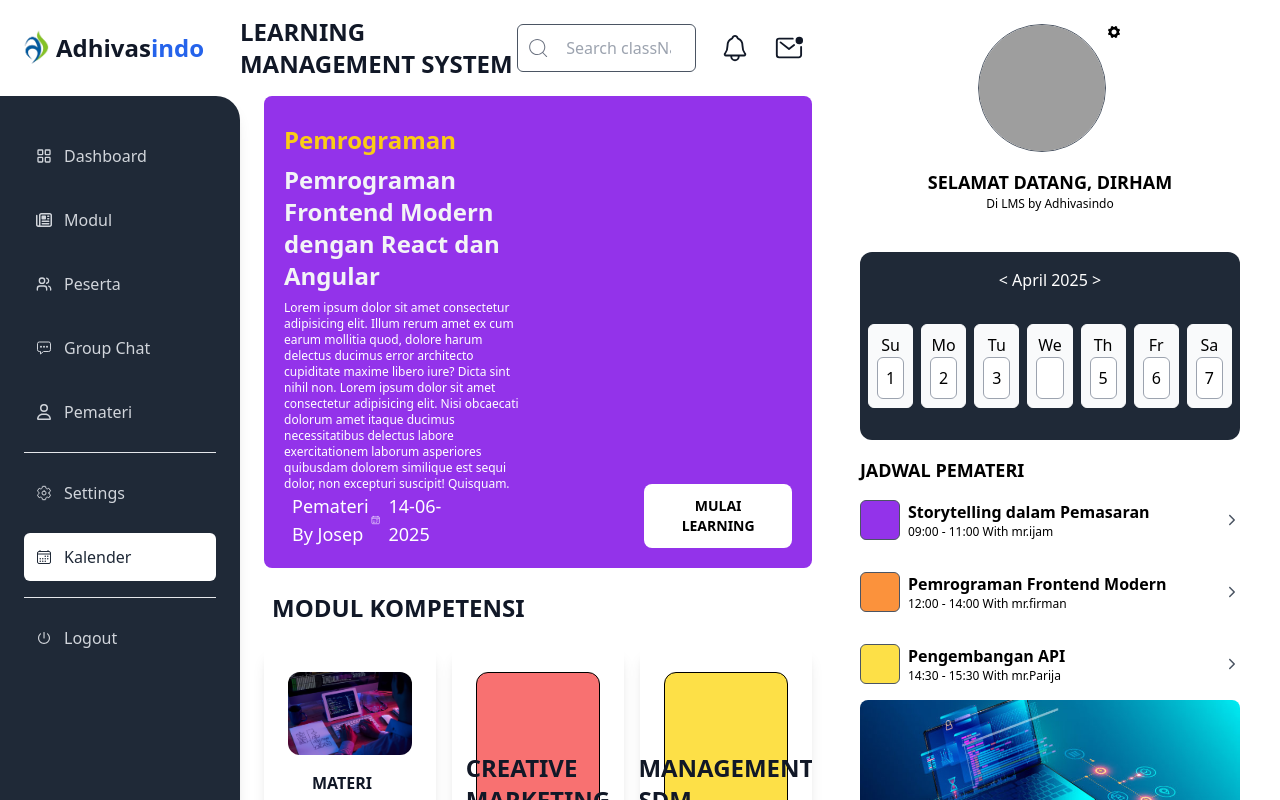
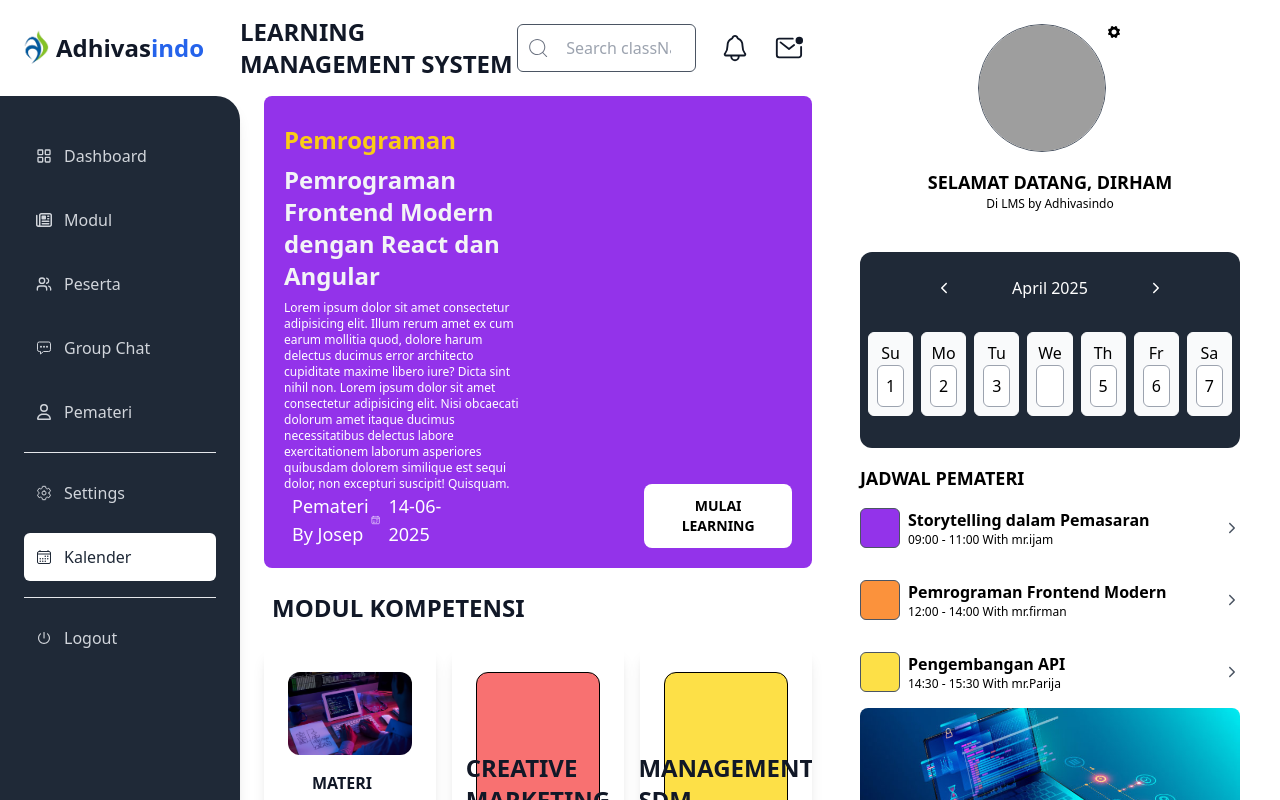
Before and after one commit to dirhamtriyadi/frontend-adhivasindo, a React (Vite) app: page /kalender in a window 1280 px wide. Shown: the top 800 px of the page. Built offline with nearby package versions, Linux system fonts and the light colour scheme; grey boxes are pictures that could not be loaded.

Commit message:
refactor(SectionRight): Update calendar navigation
Replaced the arrow navigation with a calendar navigation.

BREAKING CHANGE: The arrow navigation has been removed in favor of the calendar navigation.

```diff
--- a/src/components/SectionRight/index.tsx
+++ b/src/components/SectionRight/index.tsx
@@ -1,4 +1,4 @@
-import { IoIosArrowForward, IoIosSettings } from "react-icons/io";
+import { IoIosArrowBack, IoIosArrowForward, IoIosSettings } from "react-icons/io";
 import Image from "../../assets/merah.jpg";
 import Computer from "../../assets/computer.jpg";
 
@@ -17,7 +17,17 @@ const SectionRight: React.FC = () => {
                     </div>
                 </div>
                 <div className="flex flex-col justify-between items-center mt-10 px-2 bg-gray-800  rounded-xl">
-                    <p className="text-white mt-4">{`< April 2025 >`}</p>
+                    <div className="grid grid-cols-3 mt-6 text-white justify-between">
+                        <div className="flex items-center">
+                            <IoIosArrowBack />
+                        </div>
+                        <div className="ng-yellow-500">
+                            <p>April 2025</p>
+                        </div>
+                        <div className="flex items-center justify-end">
+                            <IoIosArrowForward />
+                        </div>
+                    </div>
                     <div className="flex flex-row gap-2 py-8">
                         {["Su", "Mo", "Tu", "We", "Th", "Fr", "Sa"].map((day, index) => (
                             <div key={index} className="flex flex-col text-black bg-gray-50 rounded-md p-2 text-center border border-gray-50">
```
